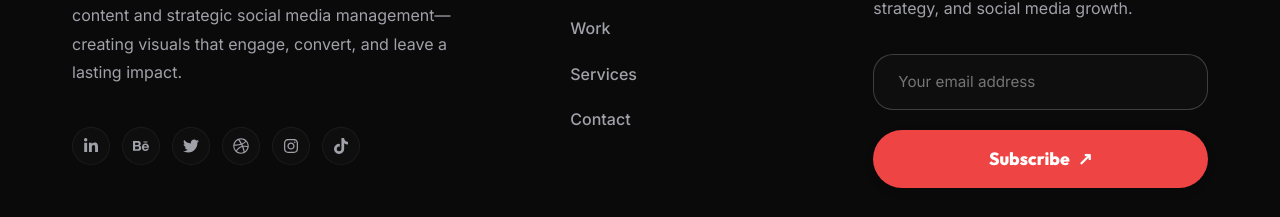
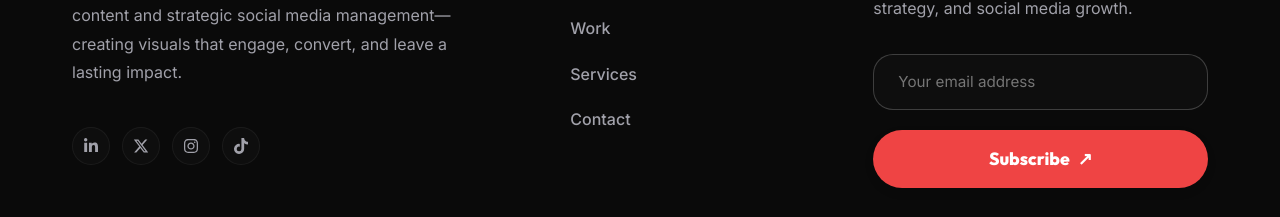
Before and after one commit to anya285/myporfolio, a React (Vite) app: page /works in a window 1280 px wide. Shown: the part 5889-6106 px from the top of the page. Built offline with nearby package versions, Linux system fonts and the light colour scheme.

Commit message:
Update social links and remove unused icons in Footer

```diff
--- a/src/components/Footer.jsx
+++ b/src/components/Footer.jsx
@@ -1,5 +1,5 @@
 import React from 'react';
-import { FaTiktok, FaInstagram, FaLinkedinIn, FaBehance, FaTwitter, FaDribbble } from 'react-icons/fa';
+import { FaTiktok, FaInstagram, FaLinkedinIn, FaXTwitter } from 'react-icons/fa6';
 import { Link } from 'react-router-dom';
 import './Footer.css';
 
@@ -17,12 +17,10 @@ const Footer = () => {
               I help brands grow through scroll-stopping video content and strategic social media management—creating visuals that engage, convert, and leave a lasting impact.
             </p>
             <div className="footer-socials">
-              <a href="#" className="social-icon" aria-label="LinkedIn"><FaLinkedinIn /></a>
-              <a href="#" className="social-icon" aria-label="Behance"><FaBehance /></a>
-              <a href="#" className="social-icon" aria-label="Twitter"><FaTwitter /></a>
-              <a href="#" className="social-icon" aria-label="Dribbble"><FaDribbble /></a>
-              <a href="#" className="social-icon" aria-label="Instagram"><FaInstagram /></a>
-              <a href="#" className="social-icon" aria-label="TikTok"><FaTiktok /></a>
+              <a href="https://www.linkedin.com/in/emmanuel-miracle-5b6652255" target="_blank" rel="noopener noreferrer" className="social-icon" aria-label="LinkedIn"><FaLinkedinIn /></a>
+              <a href="https://x.com/emmanuelanya285" target="_blank" rel="noopener noreferrer" className="social-icon" aria-label="X (Twitter)"><FaXTwitter /></a>
+              <a href="https://www.instagram.com/m_edits285?igsh=bDBmbjRxeWg0bXVy" target="_blank" rel="noopener noreferrer" className="social-icon" aria-label="Instagram"><FaInstagram /></a>
+              <a href="https://www.tiktok.com/@depydev?is_from_webapp=1&sender_device=pc" target="_blank" rel="noopener noreferrer" className="social-icon" aria-label="TikTok"><FaTiktok /></a>
             </div>
           </div>
 
```
